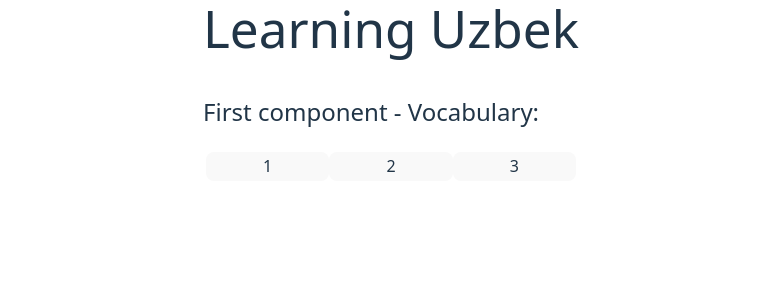
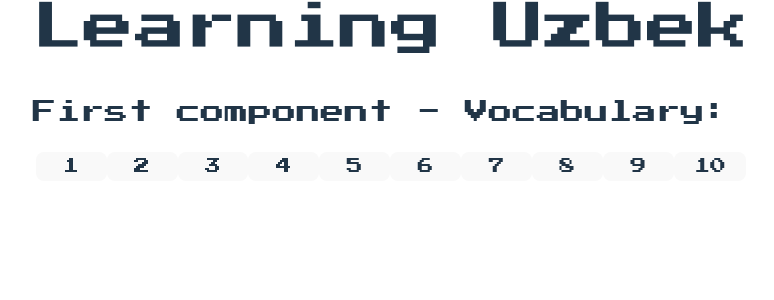
Before and after one commit to JacobKurtzbergsNickname/uzbek-learning, a React (Vite) app in the folder uzbek-frontend/: page / in a window 1280 px wide. Shown: the top 300 px of the page, without its empty margins (249-1023 px from the left). Built offline with nearby package versions, Linux system fonts and the light colour scheme.

Commit message:
Basic styling

```diff
--- a/uzbek-frontend/src/components/Vocabulary/VocabularyProvider.tsx
+++ b/uzbek-frontend/src/components/Vocabulary/VocabularyProvider.tsx
@@ -11,6 +11,13 @@ const localWords: Words = [
     { id: 1, word: "Salom",     translation: "Hello" },
     { id: 2, word: "Xayr",      translation: "Goodbye" },
     { id: 3, word: "Rahmat",    translation: "Thank you" },
+    { id: 4, word: "Iltimos",   translation: "Please" },
+    { id: 5, word: "Ha",        translation: "Yes" },
+    { id: 6, word: "Yo'q",      translation: "No" },
+    { id: 7, word: "Qanday?",   translation: "How?" },
+    { id: 8, word: "Nima?",     translation: "What?" },
+    { id: 9, word: "Kim?",      translation: "Who?" },
+    { id: 10, word: "Qayerda?", translation: "Where?" }
 ];
 
 // Create the provider component
--- a/uzbek-frontend/src/styles.css
+++ b/uzbek-frontend/src/styles.css
@@ -1,8 +1,9 @@
+@import url('https://fonts.googleapis.com/css2?family=Press+Start+2P&display=swap');
 @import "tailwindcss";
 @import "tw-animate-css";
 
 :root {
-  font-family: system-ui, Avenir, Helvetica, Arial, sans-serif;
+  font-family: 'Press Start 2P', cursive;
   line-height: 1.5;
   font-weight: 400;
 
```
